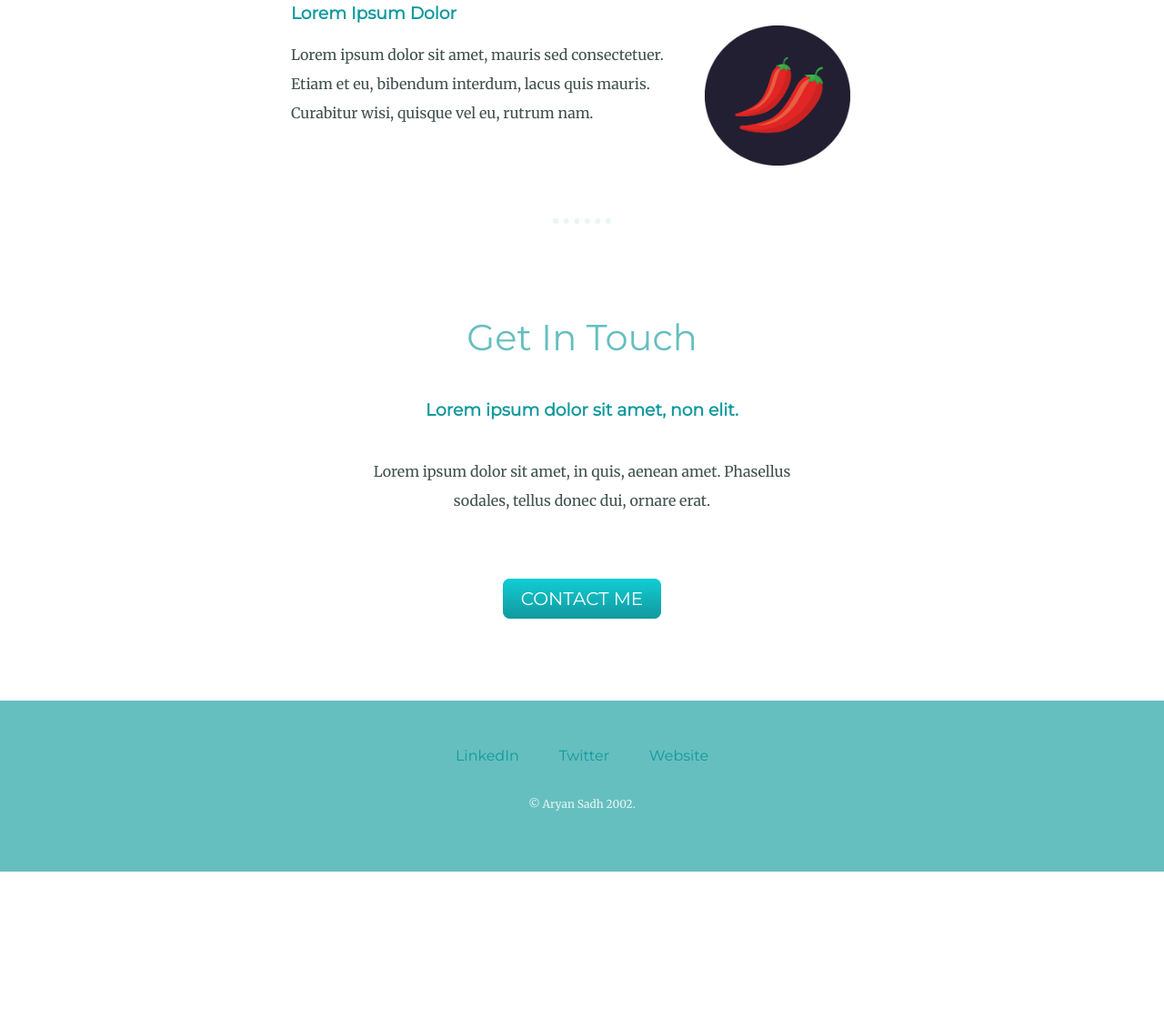
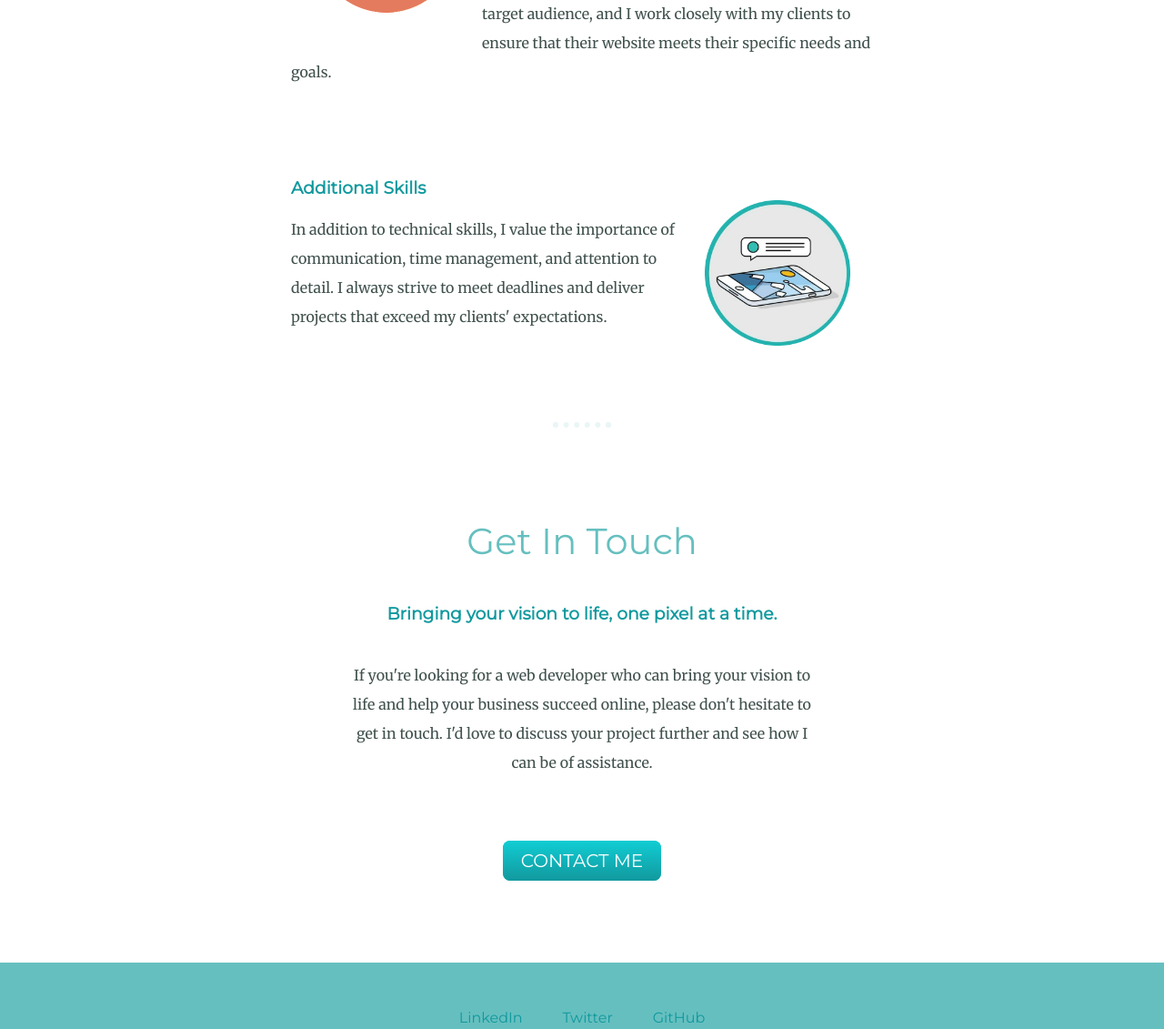
Before and after one commit to Aqua-beast/cv, a plain HTML site: page index.html in a window 1280 px wide. Shown: the part 2230-3361 px from the top of the page at 91% size. Before the commit the page ends 3188 px from the top, so only its background shows below. Drawn offline with Linux system fonts and the light colour scheme.

Commit message:
further updates

```diff
--- a/index.html
+++ b/index.html
@@ -21,7 +21,7 @@
         <div class="profile">
           <img class="img_size" src="front.png" alt="Profile Picture">
           <h2>Hello.</h2>
-          <p class="intro">Lorem ipsum dolor sit amet, vitae volutpat, dui conubia, dolor urna. Non auctor, montes nulla distinctio.</p>
+          <p class="intro">Hi there, I'm a web developer with a passion for building responsive and engaging websites and web applications. With my undying passion for this field, I've developed a strong understanding of web development technologies, including HTML, CSS, JavaScript, and backend techs like, NodeJS, express and MongoDB</p>
         </div>
         <hr>
         <div class="skills">
@@ -29,28 +29,28 @@
           <div class="skill-row">
             <img class="computer_img" src="computer.png" alt="my skills">
             <h3>Design and Development</h3>
-            <p>Lorem ipsum dolor sit amet, consectetur adipisicing elit. Qui illo accusantium quas culpa, corrupti incidunt quaerat? Sed, a laboriosam officiis consequatur totam doloribus nemo architecto illum maiores, aliquid magni, itaque enim excepturi. Nihil, delectus ipsa!</p>
+            <p>As a web developer, I'm committed to creating high-quality websites that are not only visually appealing but also user-friendly and accessible. I believe that a website's design should be driven by its purpose and target audience, and I work closely with my clients to ensure that their website meets their specific needs and goals.</p>
           </div>
           <div class="skill-row">
-            <img class="chilli_img" src="chillies.png" alt="it's just a chilly">
-            <h3>Lorem Ipsum Dolor</h3>
-            <p>Lorem ipsum dolor sit amet, mauris sed consectetuer. Etiam et eu, bibendum interdum, lacus quis mauris. Curabitur wisi, quisque vel eu, rutrum nam.</p>
+            <img class="mobile_img" src="mobile.png" alt="my other skills">
+            <h3>Additional Skills</h3>
+            <p>In addition to technical skills, I value the importance of communication, time management, and attention to detail. I always strive to meet deadlines and deliver projects that exceed my clients' expectations.</p>
           </div>
         </div>
         <hr>
         <div class="contact-me">
           <h2>Get In Touch</h2>
-          <h3>Lorem ipsum dolor sit amet, non elit.</h3>
-          <p class="contact-me-message">Lorem ipsum dolor sit amet, in quis, aenean amet. Phasellus sodales, tellus donec dui, ornare erat.</p>
+          <h3>Bringing your vision to life, one pixel at a time.</h3>
+          <p class="contact-me-message">If you're looking for a web developer who can bring your vision to life and help your business succeed online, please don't hesitate to get in touch. I'd love to discuss your project further and see how I can be of assistance.</p>
           <br>
           <br>
-          <a class="btn" href="mailto:name@email.com">CONTACT ME</a>
+          <a class="btn" href="mailto:sadharyan3@email.com">CONTACT ME</a>
         </div>
       </div>
       <div class="bottom-container">
-        <a class="footer-link" href="https://www.linkedin.com/">LinkedIn</a>
-        <a class="footer-link" href="https://twitter.com/">Twitter</a>
-        <a class="footer-link" href="https://www.appbrewery.co/">Website</a>
+        <a class="footer-link" href="https://www.linkedin.com/in/aryan-sadh-1265a022a/">LinkedIn</a>
+        <a class="footer-link" href="https://twitter.com/37Sadh">Twitter</a>
+        <a class="footer-link" href="https://github.com/Aqua-beast">GitHub</a>
         <p class="copywright">© Aryan Sadh 2002.</p>
       </div>
 </body>
--- a/styles.css
+++ b/styles.css
@@ -32,7 +32,6 @@ a{
     margin: 10px 20px;
     text-decoration: none;
 }
-
 a:hover{
     color: #EAF6F6;
 }
@@ -106,7 +105,7 @@ hr{
     padding: 25px;
 }
 
-.chilli_img{
+.mobile_img{
     width: 25%;
     float: right;
     padding: 25px;
```
Also changed, not shown: chillies.png (deleted).
